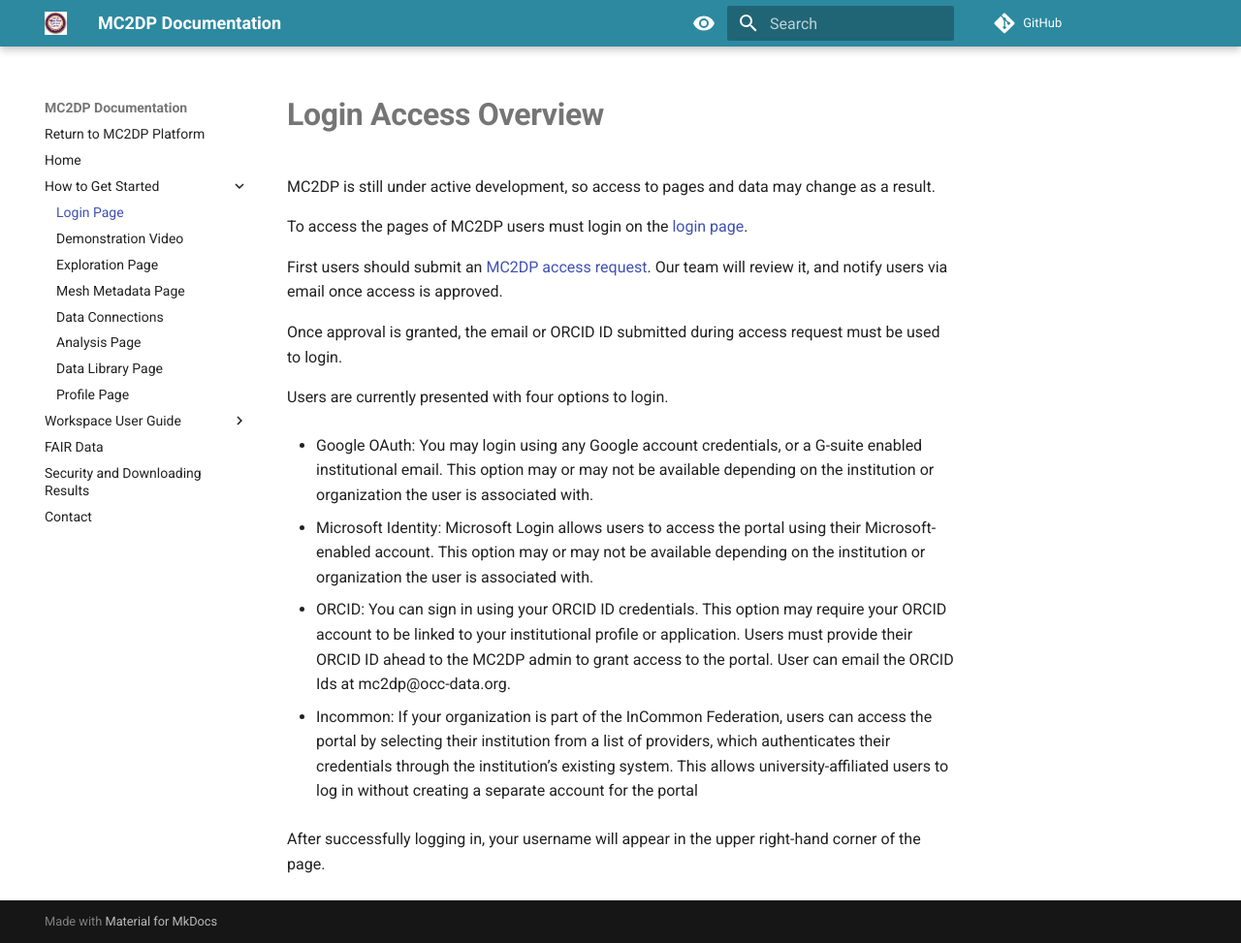
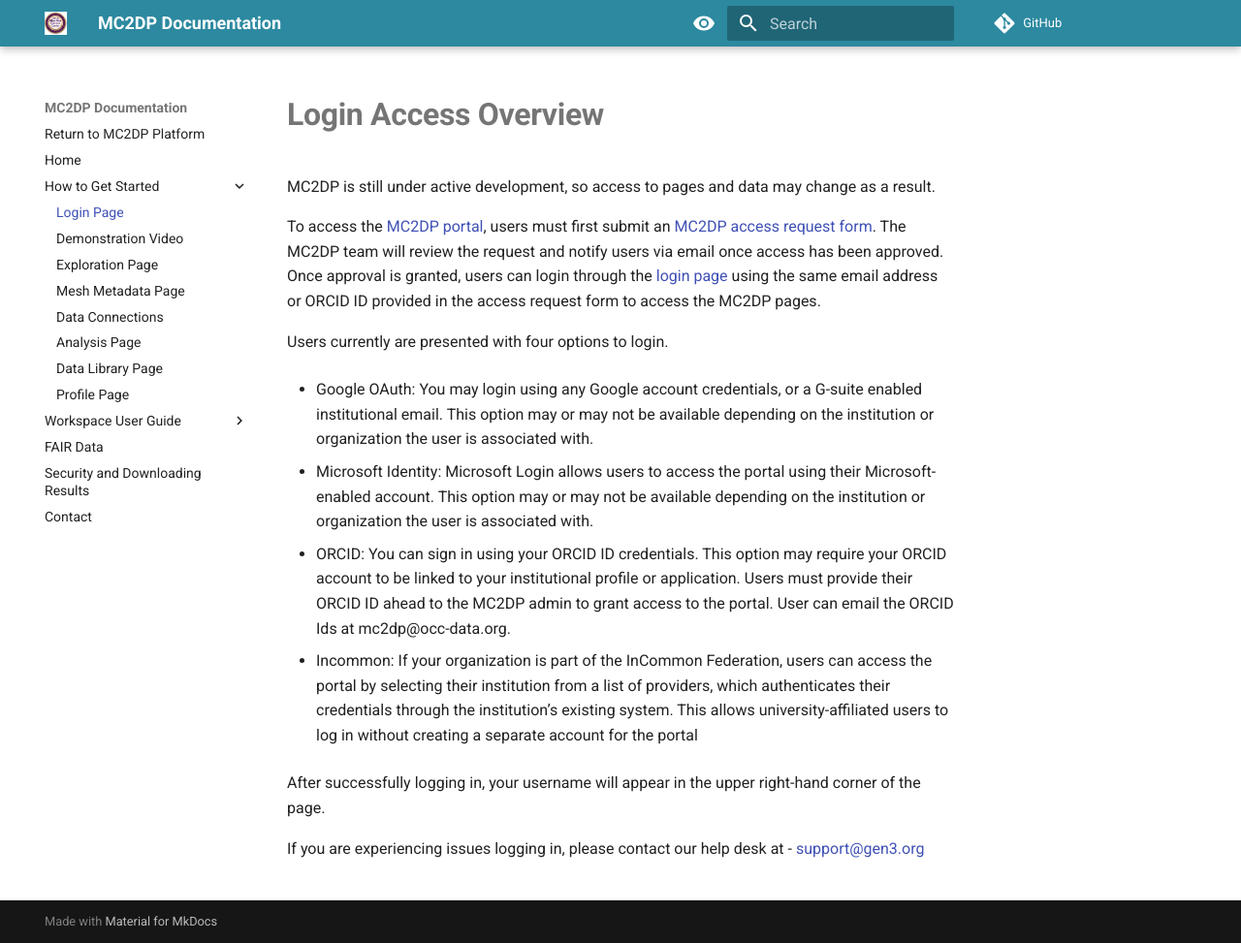
Before and after one commit to uc-cdis/mc2dp-docs, an MkDocs documentation site: the page built from docs/loginoverview.md, in a window 1280 px wide and 973 px high. Shown: the whole window at 97% size. Built offline with MkDocs 1.6.1 and Material for MkDocs 9.7.7, drawn with Linux system fonts in a browser that asks for light colours; comment, search, counter and statistics services are not loaded.

Commit message:
drb-login-update

```diff
--- a/docs/loginoverview.md
+++ b/docs/loginoverview.md
@@ -2,13 +2,10 @@
 
 MC2DP is still under active development, so access to pages and data may change as a result.
 
-To access the pages of MC2DP users must login on the [login page](https://mc2dp.data-commons.org/Login).
+To access the [MC2DP portal](https://mc2dp.data-commons.org/), users must first submit an [MC2DP access request form](https://forms.gle/gHkKB2HzpBhUbymS6). The MC2DP team will review the request and notify users via email once access has been approved.
+Once approval is granted, users can login through the [login page](https://mc2dp.data-commons.org/Login) using the same email address or ORCID ID provided in the access request form to access the MC2DP pages.
 
-First users should submit an [MC2DP access request](https://forms.gle/gHkKB2HzpBhUbymS6). Our team will review it, and notify users via email once access is approved.
-
-Once approval is granted, the email or ORCID ID submitted during access request must be used to login.
-
-Users are currently presented with four options to login.
+Users currently are presented with four options to login.
 
 - Google OAuth: You may login using any Google account credentials, or a G-suite enabled institutional email. This option may or may not be available depending on the institution or organization the user is associated with.
 
@@ -19,3 +16,5 @@
 - Incommon: If your organization is part of the InCommon Federation, users can access the portal by selecting their institution from a list of providers, which authenticates their credentials through the institution’s existing system. This allows university-affiliated users to log in without creating a separate account for the portal
 
 After successfully logging in, your username will appear in the upper right-hand corner of the page.
+
+If you are experiencing issues logging in, please contact our help desk at - [support@gen3.org](mailto:support@gen3.org)
```
